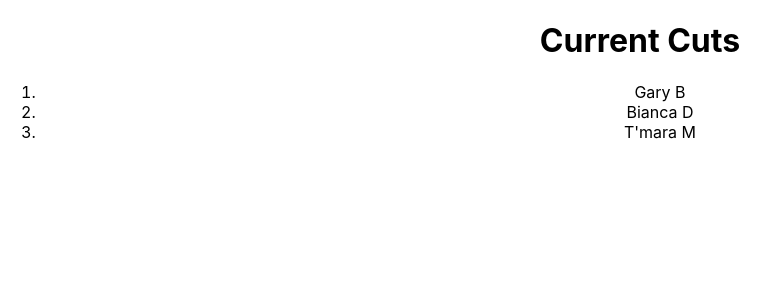
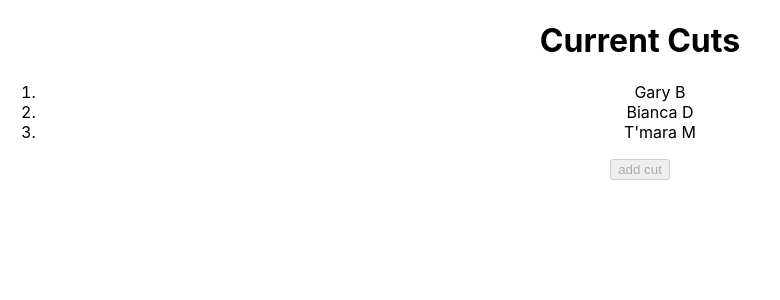
Before and after one commit to Gargar77/seito_cuts, a React (Create React App) app: page /home in a window 1280 px wide. Shown: the top 300 px of the page, without its empty margins (0-780 px from the left). Built offline with nearby package versions, Linux system fonts and the light colour scheme; no server answers.

Commit message:
setting current cuts on component mount

```diff
--- a/src/pages/auth/homepage/homepage.component.jsx
+++ b/src/pages/auth/homepage/homepage.component.jsx
@@ -22,15 +22,24 @@ const SAMPLE_CUTS = [
 
 class Homepage extends React.Component {
     state = {
-        currentCuts: SAMPLE_CUTS
+        currentCuts: []
     }
 
     fetchCurrentCuts() {
         // async request to firebase
+        return SAMPLE_CUTS;
     }
 
     componentDidMount() {
-        this.fetchCurrentCuts();
+        this.setState({
+            ...this.state,
+            currentCuts:this.fetchCurrentCuts()
+        });
+    }
+
+    addCut() {
+        // async add new cut for the day using user information
+            // returns status 200 id done, or an error if unable to add new cut
     }
 
     render() {
@@ -43,6 +52,7 @@ class Homepage extends React.Component {
                         return <li key={idx}>{`${cutInfo.first} ${cutInfo.last.slice(0,1)}`}</li>
                     })}
                 </ol>
+                <button disabled={currentCuts.length === 3 ? true : false} onClick={this.addCut}>add cut</button>
             </div>
         )
     }
```
